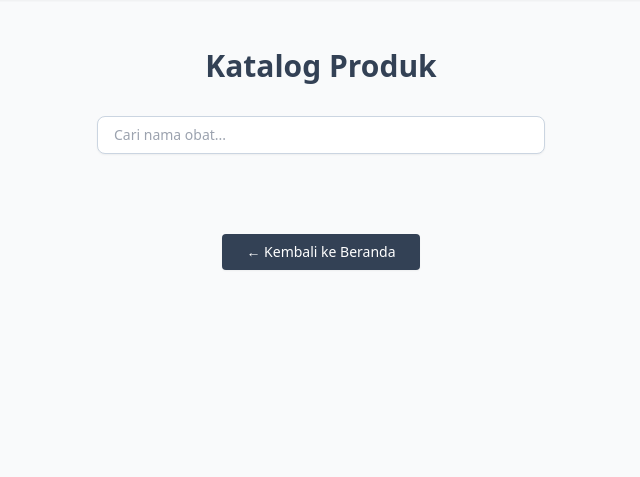
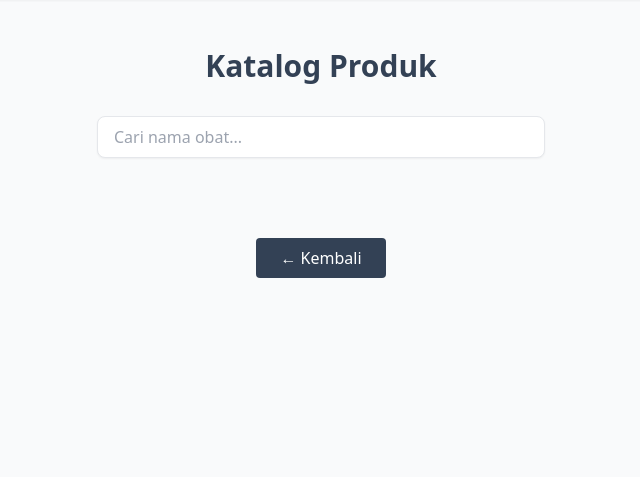
Before and after one commit to Irsyad1010/apotekindyaa, a PHP site: page /katalog.php in a window 1280 px wide. Shown: the part 65-542 px from the top of the page, without its empty margins (319-959 px from the left). Run offline with PHP 8.4, Linux system fonts and the light colour scheme; data that the repository does not hold is empty; some libraries are stand-ins or nearby versions.

Commit message:
Update katalog.php

```diff
--- a/apotek/web/katalog.php
+++ b/apotek/web/katalog.php
@@ -1,50 +1,38 @@
 <?php
 require_once 'includes/koneksi.php';
+include 'includes/header.php';
+
 $query = $pdo->query("SELECT * FROM obat ORDER BY id DESC");
 ?>
 
-<?php include 'includes/header.php'; ?>
-
 <div class="bg-gray-50 text-gray-800 min-h-screen py-12 px-4">
   <div class="max-w-7xl mx-auto">
-    <h1 class="text-3xl font-extrabold text-center text-slate-700 mb-8"> Katalog Produk</h1>
+    <h1 class="text-3xl font-extrabold text-center text-slate-700 mb-8">Katalog Produk</h1>
 
-    <!-- Search Bar -->
+    <!-- Search -->
     <div class="mb-8 text-center">
-      <input type="text" id="search" placeholder="Cari nama obat..."
-             class="w-full max-w-md px-4 py-2 border border-slate-300 rounded-lg shadow-sm focus:outline-none focus:ring-2 focus:ring-teal-500 text-sm mx-auto" />
+      <input id="search" placeholder="Cari nama obat..." class="w-full max-w-md px-4 py-2 border rounded-lg shadow-sm" />
     </div>
 
-    <!-- Daftar Produk -->
+    <!-- Daftar produk -->
     <div id="katalog-list" class="grid gap-6 md:grid-cols-2 lg:grid-cols-3">
-      <?php while($obat = $query->fetch()): ?>
-        <div class="bg-white rounded-xl border border-slate-200 shadow hover:shadow-md transition filter-item">
-          <img src="<?= htmlspecialchars($obat['gambar'] ?? '') ?>"
-               alt="<?= htmlspecialchars($obat['nama'] ?? '') ?>"
-               class="w-full h-48 object-contain bg-slate-100 rounded-t-xl p-4" />
+      <?php while ($o = $query->fetch()): ?>
+        <div class="bg-white border rounded-xl shadow filter-item">
+          <img src="<?= htmlspecialchars($o['gambar']) ?>" alt="<?= htmlspecialchars($o['nama']) ?>" class="w-full h-48 object-contain bg-slate-100 rounded-t-xl p-4">
           <div class="p-4">
-            <h3 class="text-lg font-bold text-teal-700"><?= htmlspecialchars($obat['nama'] ?? 'Tanpa Nama') ?></h3>
-            <p class="text-sm text-gray-600">Rp <?= number_format($obat['harga'] ?? 0, 0, ',', '.') ?></p>
-            <p class="text-sm mt-2"><span class="font-medium">Manfaat:</span> <?= htmlspecialchars($obat['manfaat'] ?? '-') ?></p>
-            <p class="text-sm mt-1 text-gray-700"><?= htmlspecialchars($obat['deskripsi'] ?? '-') ?></p>
-            <a href="https://wa.me/085339475550?text=Halo%20saya%20ingin%20beli%20obat%20<?= urlencode($obat['nama'] ?? '') ?>"
-               class="inline-block mt-4 bg-emerald-500 hover:bg-emerald-600 text-white px-4 py-2 rounded text-sm shadow transition">
-               Checkout via WhatsApp
-            </a>
+            <h3 class="text-lg font-bold text-teal-700"><?= htmlspecialchars($o['nama']) ?></h3>
+            <p class="text-sm text-gray-600">Rp <?= number_format($o['harga'], 0, ',', '.') ?></p>
+            ...
           </div>
         </div>
       <?php endwhile; ?>
     </div>
 
-    <!-- Tombol Kembali -->
     <div class="mt-12 text-center">
-      <a href="index.php" class="inline-block bg-slate-700 hover:bg-slate-800 text-white px-6 py-2 rounded shadow-sm text-sm transition">
-        ← Kembali ke Beranda
-      </a>
+      <a href="index.php" class="inline-block bg-slate-700 hover:bg-slate-800 text-white px-6 py-2 rounded">← Kembali</a>
     </div>
   </div>
 </div>
 
-<script src="js/katalog.js"></script>
-
+<script src="assets/js/katalog.js"></script>
 <?php include 'includes/footer.php'; ?>
```
